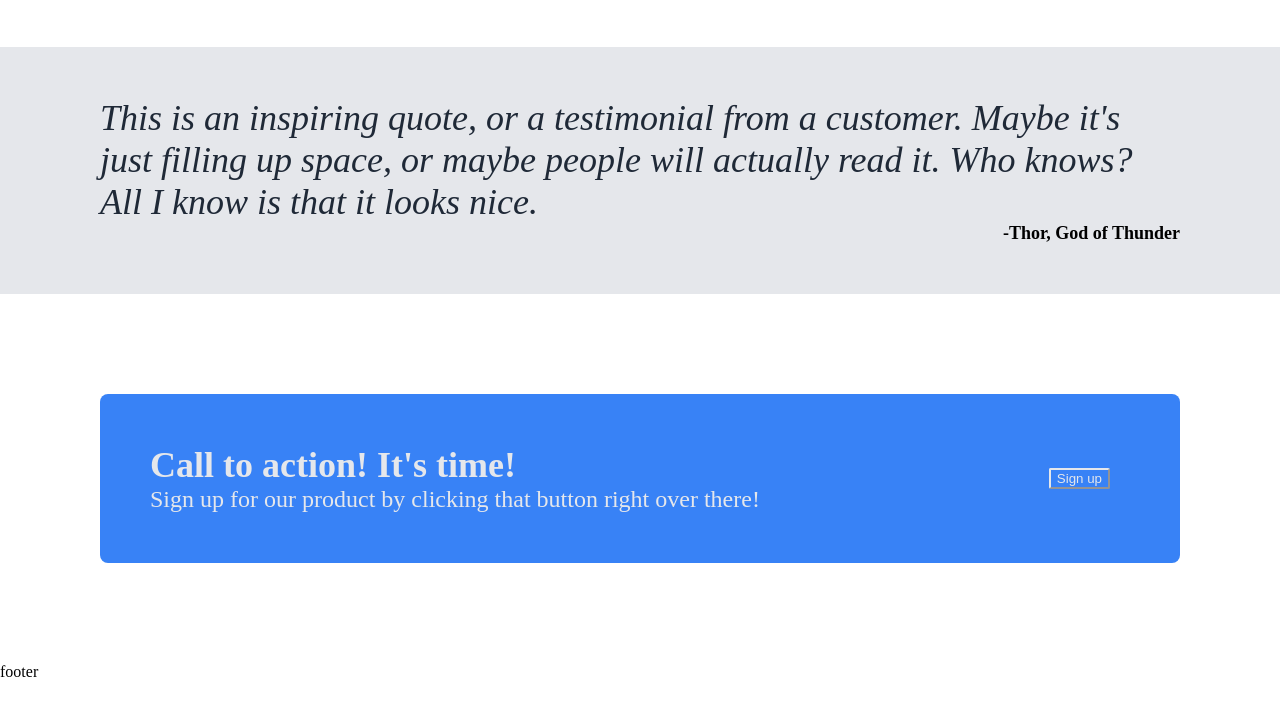
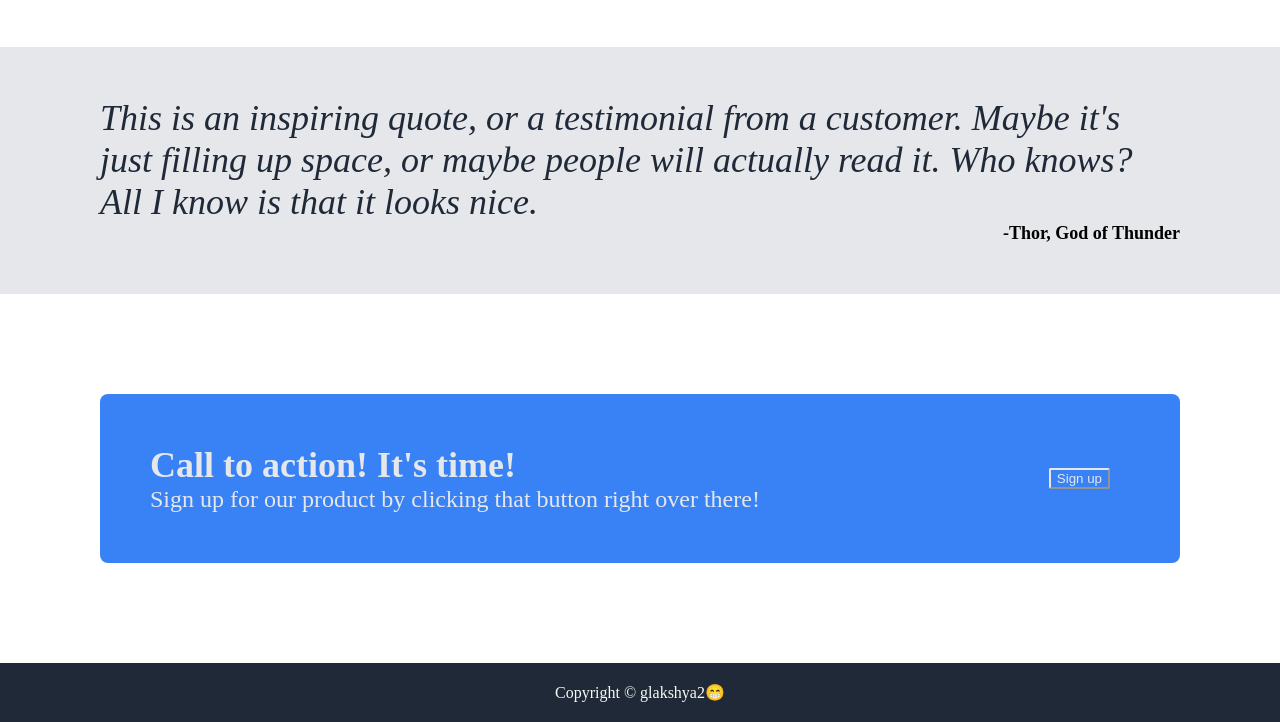
Before and after one commit to glakshya2/odin-landing-page, a plain HTML site: page index.html in a window 1280 px wide. Shown: the part 630-1352 px from the top of the page. Before the commit the page ends 1311 px from the top, so only its background shows below. Drawn offline with Linux system fonts and the light colour scheme.

Commit message:
Complete footer section

```diff
--- a/index.html
+++ b/index.html
@@ -71,6 +71,6 @@
             </div>
         </div>
     </div>
-    <div class="footer">footer</div>
+    <div class="footer">Copyright © glakshya2😁</div>
   </body>
 </html>
--- a/style.css
+++ b/style.css
@@ -37,7 +37,7 @@ body {
 }
 
 .hero .header .list li {
-    margin-left: 8px;
+    margin-left: 20px;
 }
 
 .title {
@@ -175,3 +175,10 @@ body {
     border-radius: 2px;
     color:#E5E7EB;
 }
+
+.footer {
+    text-align: center;
+    padding: 20px;
+    background-color: #1F2937;
+    color: #F9FAF8;
+}
```
